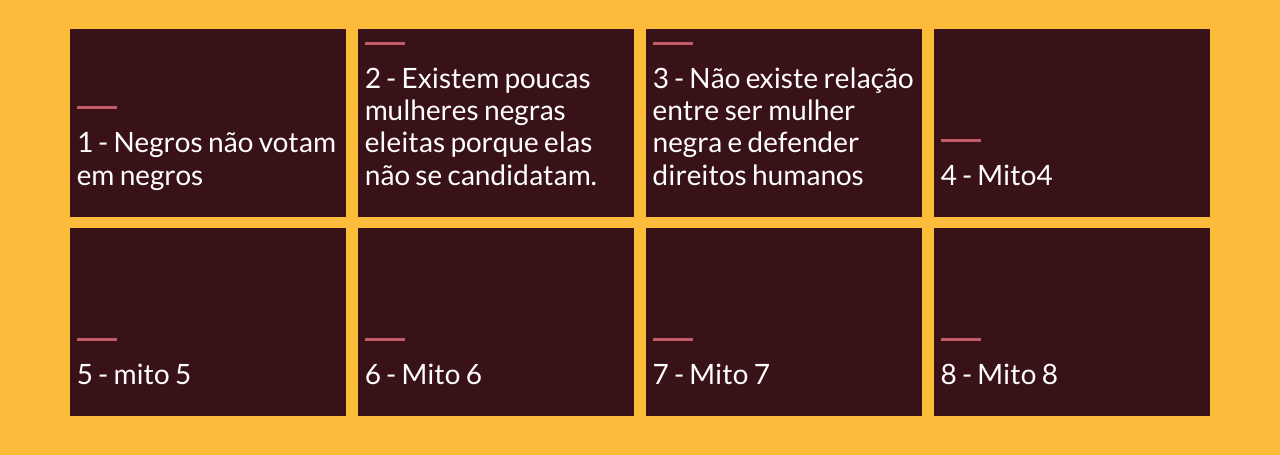
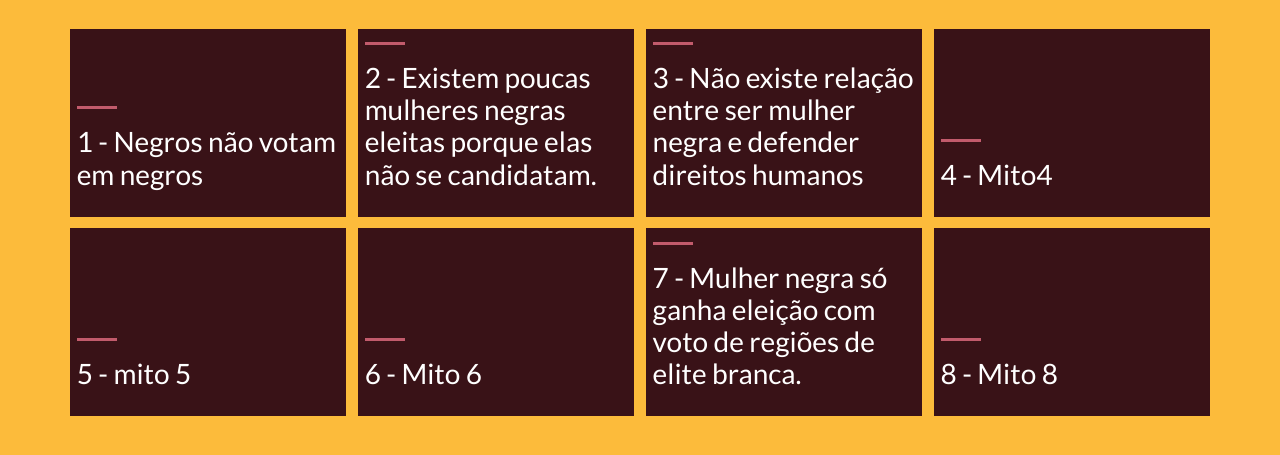
Before and after one commit to ciudadanointeligente/mulheresnegrasdecidem, a Jekyll site: the page built from index.html, in a window 1280 px wide and 900 px high, scrolled down 1150 px, cut to the strip 0-456 px from the top of the window. Built offline with Jekyll 4.4.1, drawn with Linux system fonts in a browser that asks for light colours; some web fonts are replaced; the list of posts is cut into pages by our own code.

Commit message:
Update 2017-07-09-mito-7.markdown

```diff
--- a/_posts/2017-07-09-mito-7.markdown
+++ b/_posts/2017-07-09-mito-7.markdown
@@ -1,6 +1,6 @@
 ---
 layout: post
-title: "Mito 7"
+title: "Mulher negra só ganha eleição com voto de regiões de elite branca."
 img:  # Add image post (optional)
 date: 2017-07-07 12:50:00 +0300
 number: 7
```
